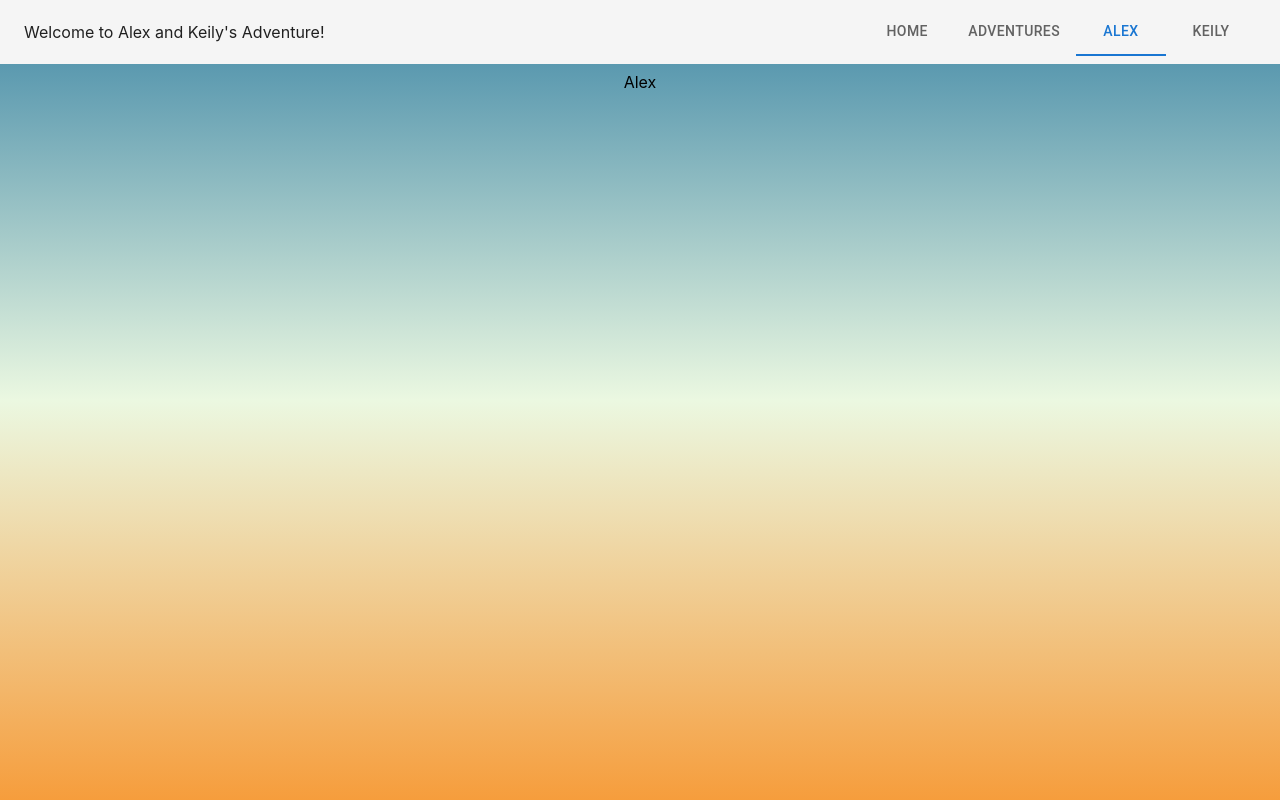
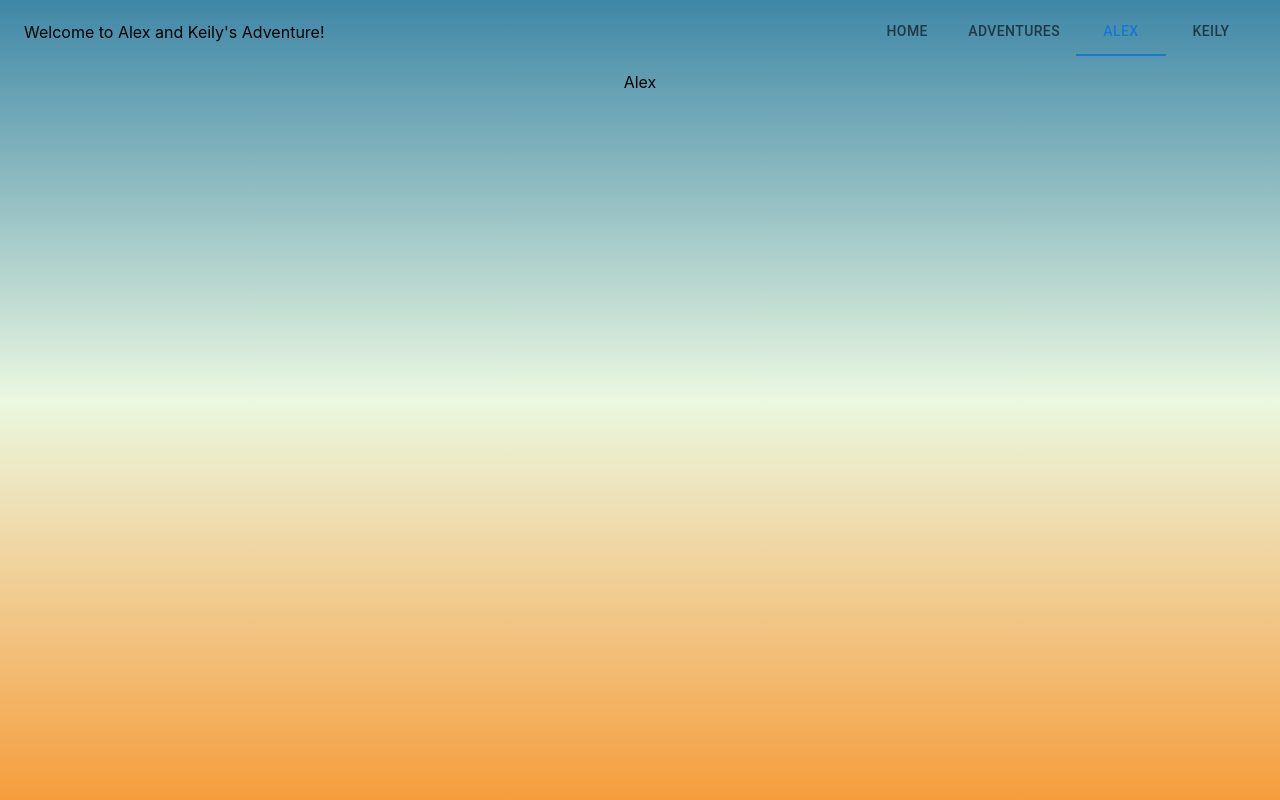
Before and after one commit to halexs/kaelnomads-js, a React (Create React App) app: page /alex in a window 1280 px wide. Built offline with nearby package versions, Linux system fonts and the light colour scheme.

Commit message:
Force navigation with windows.

```diff
--- a/src/App.js
+++ b/src/App.js
@@ -12,13 +12,31 @@ function App() {
   let currentSelected: number = 0;
 
   // let hideAppBar = false;
-  let hideAppBar = {};
+  let hideAppBar = "";
+  // const [hideAppBar, setHideAppBar] = React.useState("");
+  // const changeVisibility = (show) => {
+  //   console.log("changing visibility to: ");
+  //   if (show === true) {
+  //     // hideAppBar = "";
+  //     setHideAppBar("")
+  //     console.log("show");
+  //     // hideAppBar["visibililty"] = "";
+  //   }
+  //   else {
+  //     // hideAppBar = "hidden";
+  //     setHideAppBar("hidden")
+  //     console.log("hidden");
+  //   }
+  // }
 
   if (window.location.pathname === "/") {
+    console.log("inside / now");
     currentSelected = 0;
+    hideAppBar = "hidden";
     // hideAppBar["display"] = "none";
     // hideAppBar["display"] = "block";
-    hideAppBar["visibility"] = "hidden";
+    // hideAppBar["visibility"] = "hidden";
+
   }
   else if (window.location.pathname === "/travel") {
     console.log("inside travel now");
@@ -36,7 +54,8 @@ function App() {
   return (
     <BrowserRouter>
       <div className="App">
-        <AppBar style={hideAppBar} id="app-bar-style" position="static" color="default" elevation={0}>
+      {/*hideAppBar*/}
+        <AppBar color="transparent" style={{"visibility": hideAppBar}} id="app-bar-style" position="static" elevation={0}>
           <Toolbar>
           <div> Welcome to Alex and Keily's Adventure!
           </div>
@@ -64,6 +83,11 @@ function App() {
           <Route path="/travel" element={<HomePage url="/travel" />} />
           <Route path="/alex" element={<HomePage url="/alex" />} />
           <Route path="/keily" element={<HomePage url="/keily" />} />
+
+          {/*<Route path="/" element={<HomePage changeVisibility={changeVisibility} url="/" />} />
+          <Route path="/travel" element={<HomePage changeVisibility={changeVisibility} url="/travel" />} />
+          <Route path="/alex" element={<HomePage changeVisibility={changeVisibility} url="/alex" />} />
+          <Route path="/keily" element={<HomePage changeVisibility={changeVisibility} url="/keily" />} />*/}
         </Routes>
       </div>
     </BrowserRouter>
--- a/src/components/HomePage.js
+++ b/src/components/HomePage.js
@@ -7,6 +7,7 @@ import "./HomePage.css"
 import Grid from '@mui/material/Grid';
 // import Typography from '@mui/material/Typography'
 import Button from '@mui/material/Button'
+// import { Link } from 'react-router-dom'
 // import { useNavigate } from "react-router-dom";
 
 // const styles = {
@@ -28,14 +29,14 @@ function HomePage(props) {
     window.location.href = url;
   }
 
-
   // const handleClick = () => {
   //   navigate("/path/to/push");
   // }
 
   if (props.url === "/") {
+    // props.changeVisibility(false);
     pageMargins["margin"] = "";
-    // mainPage = <div id="main-page"> main page </div>;
+    mainPage = <div id="main-page"> main page </div>;
     mainPage = <Grid
       container
       spacing={0}
@@ -48,15 +49,20 @@ function HomePage(props) {
       <Grid item xs={3}>
        <div id="main-page">
           main page
-          <Button onClick={() => navigate('/travel')}> Go to Our Travels </Button>
+          <Button onClick={() => navigate('/travel')} > Go to Our Travels </Button>
+          <Button onClick={() => navigate('/alex')} > Go to Alex's Profile </Button>
+          <Button onClick={() => navigate('/keily')} >  Go to Keily's Profile </Button>
+          {/*<Button onClick={() => navigate('/travel')}> Go to Our Travels </Button>
           <Button onClick={() => navigate('/alex')}> Go to Alex's Profile </Button>
-          <Button onClick={() => navigate('/keily')}>  Go to Keily's Profile </Button>
+          <Button onClick={() => navigate('/keily')}>  Go to Keily's Profile </Button>*/}
        </div>
       </Grid>
+    </Grid>
 
-    </Grid>
+    // mainPage = <Redirect to="/travel" />
   }
   else if (props.url === "/travel") {
+    // props.changeVisibility(true);
     mainPage = <TravelMap />;
   }
   else if (props.url === "/alex") {
```
